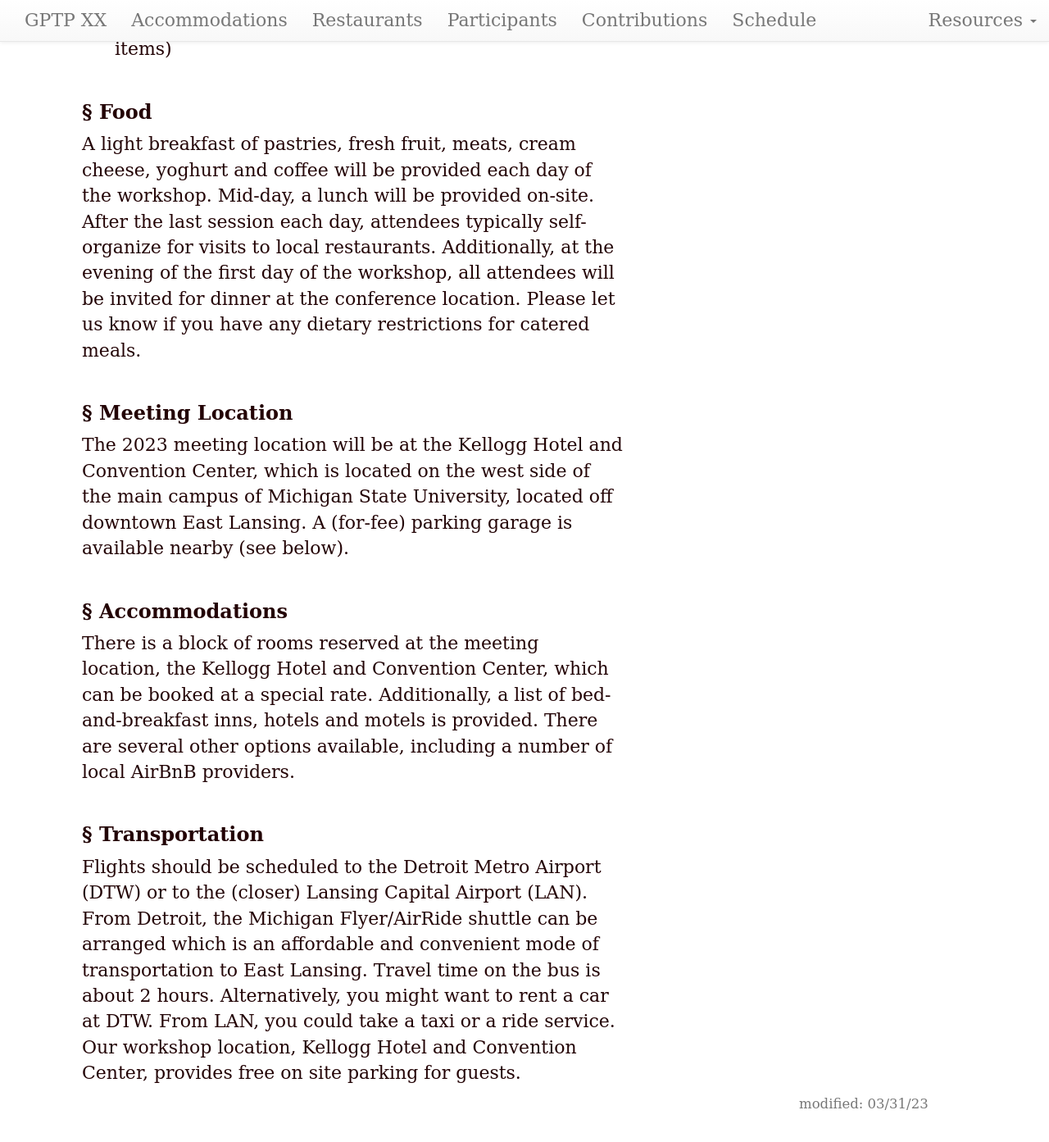
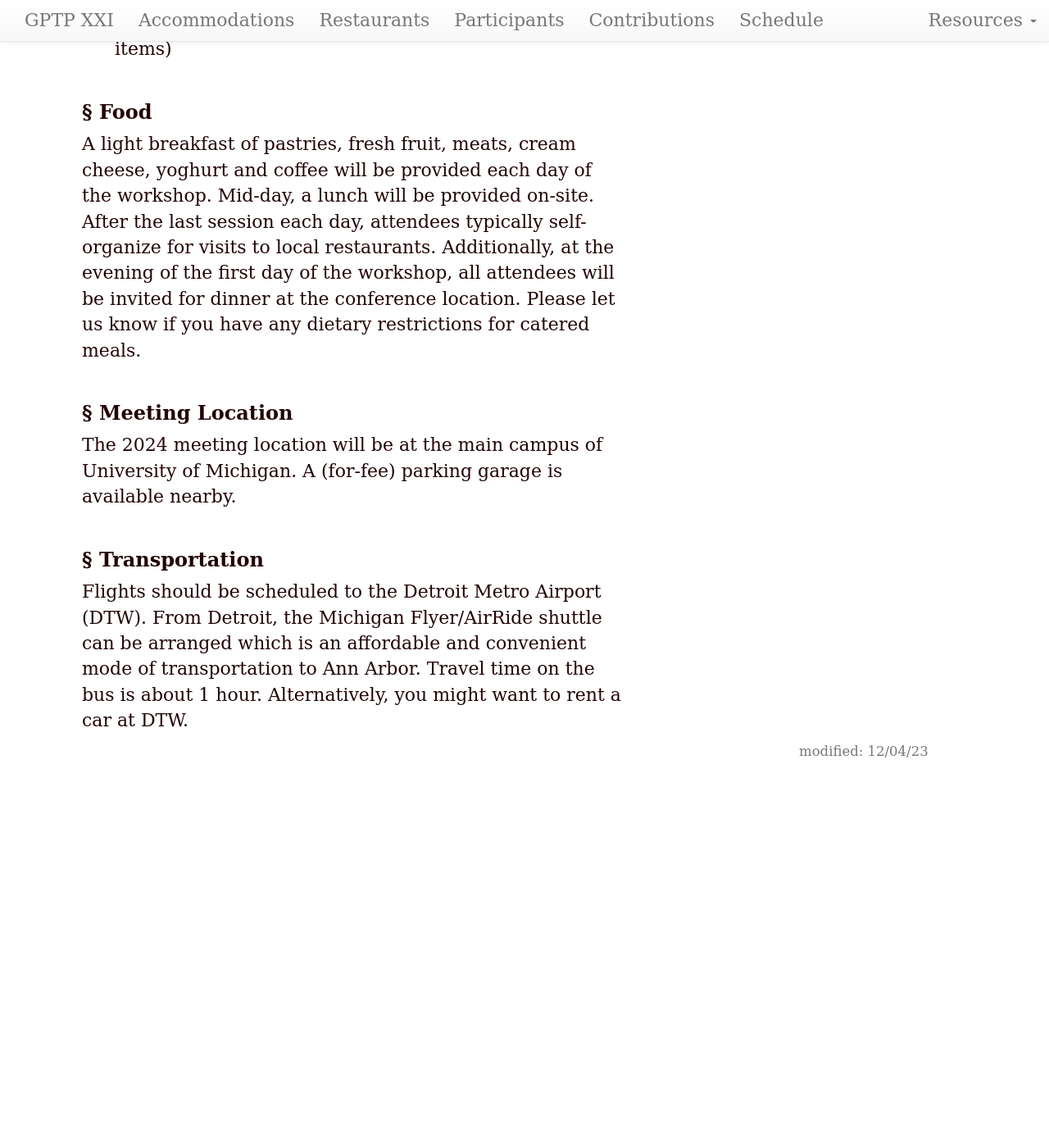
Before and after one commit to GPTP-workshop/gptp-workshop.github.io, a Jekyll site: the page built from index.md, in a window 1280 px wide and 1400 px high, scrolled down 1175 px. Shown: the top 1393 px of the window at 82% size. Built offline with Jekyll 4.4.1, drawn with Linux system fonts in a browser that asks for light colours; after the commit the page ends 2145 px from its top, so only the background shows below that; some of the changed text lies outside the part shown.

Commit message:
Update index.md for GPTP 2024

```diff
--- a/index.md
+++ b/index.md
@@ -1,8 +1,8 @@
 ---
 layout: default
-updated: "March 31, 2023"
-roman: "XX"
-dates: "June 01-03, 2023"
+updated: "Dec 04, 2023"
+roman: "XXI"
+dates: "June 06-08, 2024"
 ---
 
 <!-- ## GPTP Sandbox 2022 -->
@@ -14,15 +14,15 @@ Fall 2022 will see the premiere of GPTP Sandbox, an online GPTP event dedicated
 
 ### Important Dates
 
-- **June 01-03, 2023:** Keynotes, presentations, and discussions
+- **June 06-08, 2024:** Keynotes, presentations, and discussions
 
 ### Organizers for GPTP
 
 (alphabetical order)
 
+- [Wolfgang Banzhaf](https://www.cse.msu.edu/~banzhafw/)
 - [Ting Hu](https://www.cs.queensu.ca/people/Ting/Hu)
-- [Charles Ofria](https://www.egr.msu.edu/people/profile/ofria)
-- [Leonardo Trujillo](https://www.researchgate.net/lab/Leonardo-Trujillo-Lab)
+- [Alexander Lalejini](https://www.gvsu.edu/computing/lalejini-alexander-111.htm)
 - [Stephan Winkler](http://bioinformatics.fh-hagenberg.at/site/index.php?id=36)
 
 ### Information for Speakers and Authors
@@ -32,7 +32,7 @@ See the [contributions page](contributions.html) for information on preparing pr
 ### Social Media
 
 - An invitation-only [Slack channel](http://gptp-workshops.slack.com) has been set up for simplifying and consolidating shared and private communication among participants and organizers.
-- Twitter hashtag: [`#gptp2023`](https://twitter.com/search?f=tweets&q=%23gptp2023) (click to search for recent items)
+- Twitter hashtag: [`#gptp2024`](https://twitter.com/search?f=tweets&q=%23gptp2024) (click to search for recent items)
 
 
 ### Food
@@ -43,17 +43,18 @@ Please let us know if you have any dietary restrictions for catered meals.
 
 ### Meeting Location
 
-The 2023 meeting location will be at the Kellogg Hotel and Convention Center, which is located on the west side of the main campus of Michigan State University, located off downtown East Lansing.
-A (for-fee) parking garage is available nearby (see below).
+The 2024 meeting location will be at the main campus of University of Michigan.
+A (for-fee) parking garage is available nearby.
 
+<!--
 ### Accommodations
-
 There is a block of rooms reserved at the meeting location, the Kellogg Hotel and Convention Center, which can be booked at a special rate.
 Additionally, a list of bed-and-breakfast inns, hotels and motels is provided. There are several other options available, including a number of local AirBnB providers.
+-->
 
 ### Transportation
 
-Flights should be scheduled to the Detroit Metro Airport (DTW) or to the (closer) Lansing Capital Airport (LAN). From Detroit, the Michigan Flyer/AirRide shuttle can be arranged which is an affordable and convenient mode of transportation to East Lansing. Travel time on the bus is about 2 hours. Alternatively, you might want to rent a car at DTW. From LAN, you could take a taxi or a ride service. Our workshop location, Kellogg Hotel and Convention Center, provides free on site parking for guests.
+Flights should be scheduled to the Detroit Metro Airport (DTW). From Detroit, the Michigan Flyer/AirRide shuttle can be arranged which is an affordable and convenient mode of transportation to Ann Arbor. Travel time on the bus is about 1 hour. Alternatively, you might want to rent a car at DTW.
 
 
 <!-- Transportation options should be considered before actually embarking on the trip.
```
